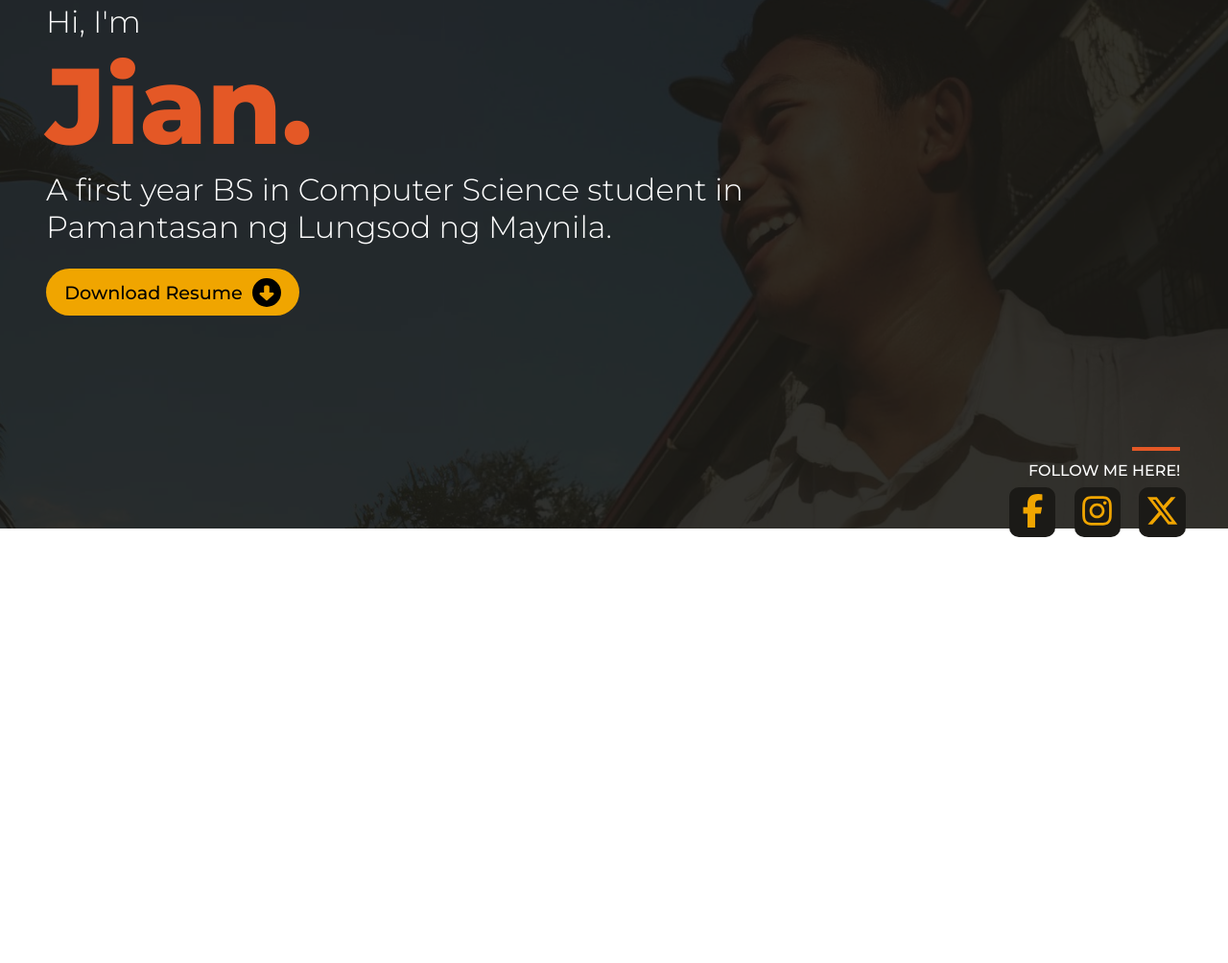
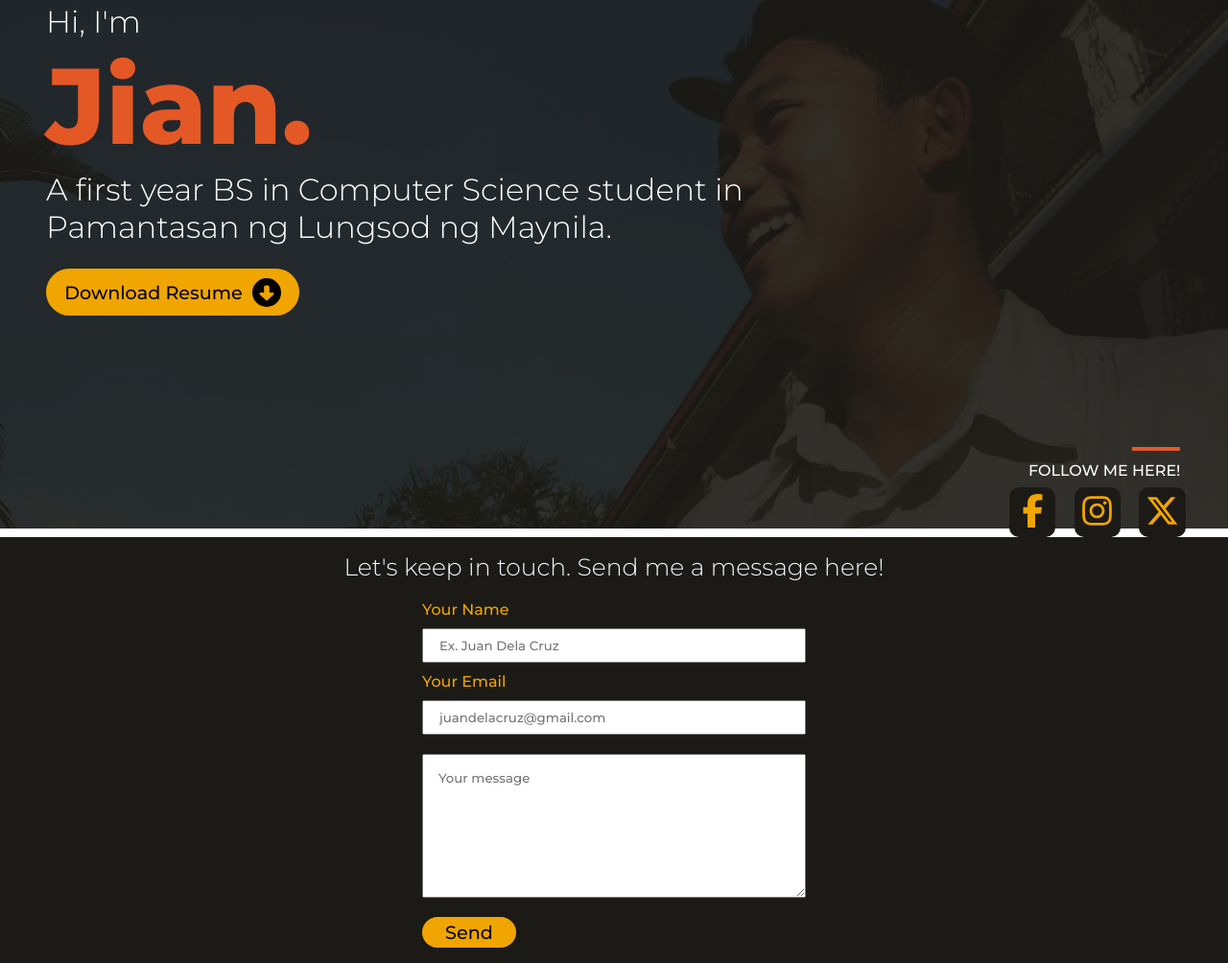
Before and after one commit to JiArcangel0916/ICC-final-web, a plain HTML site: page docs/index.html in a window 1280 px wide. Shown: the part 249-1253 px from the top of the page at 96% size. Before the commit the page ends 809 px from the top, so only its background shows below. Drawn offline with nearby package versions, Linux system fonts and the light colour scheme.

Commit message:
added forum feature

```diff
--- a/docs/index.html
+++ b/docs/index.html
@@ -10,6 +10,7 @@
     <link rel="preconnect" href="https://fonts.googleapis.com">
     <link rel="preconnect" href="https://fonts.gstatic.com" crossorigin>
     <link href="https://fonts.googleapis.com/css2?family=Bebas+Neue&family=Montserrat:wght@300;500;800&display=swap" rel="stylesheet">
+    <script type="text/javascript" src="https://cdn.jsdelivr.net/npm/@emailjs/browser@4/dist/email.min.js"></script>
 </head>
 <body>
     <div class="backgroundContainer">
@@ -53,6 +54,20 @@
         </div>
 
     </div>
+    <div class="formSection">
+
+        <p class="formTitle">Let's keep in touch. Send me a message here!</p>
+
+        <form id="contact-form">
+            <label for="name">Your Name</label>
+            <input id="name" type="text" name="name" placeholder="Ex. Juan Dela Cruz" required>
+            <label for="email">Your Email</label>
+            <input id="email" type="email" name="email" placeholder="juandelacruz@gmail.com" required>
+            <textarea name="message" placeholder="Your message" required></textarea>
+            <button class="sendEmail" type="submit">Send</button>
+        </form>
+
+    </div>
 
     <script src="/scripts/navbar.js"></script>
     <script defer src="/scripts/home.js"></script>
--- a/scripts/home.js
+++ b/scripts/home.js
@@ -2,10 +2,30 @@ const observer = new IntersectionObserver((entries) => {
     entries.forEach((entry) => {
         console.log(entry)
         if (entry.isIntersecting){
-            entry.taget.classList.add("show");
+            entry.target.classList.add("show");
         }
     })
 })
 
 const textElements = document.querySelectorAll(".text");
-hiddenElements.forEach((el) => observer.observe(el));
+textElements.forEach((el) => observer.observe(el));
+
+const pubKey = "TK3wxxKCpJUa8Vgjb";
+const serviceId = "service_ic0dr4j";
+const templateId = "template_beerc5n"
+
+emailjs.init({
+  publicKey: pubKey,
+});
+
+document.addEventListener("DOMContentLoaded", () => {
+  const form = document.getElementById("contact-form");
+  if (form) {
+    form.addEventListener("submit", function (e) {
+      e.preventDefault();
+      emailjs.sendForm(serviceId, templateId, this)
+        .then(() => alert('Message sent!'))
+        .catch(error => alert('Failed to send email ' + JSON.stringify(error)));
+    });
+  }
+});
--- a/styles/home.css
+++ b/styles/home.css
@@ -179,6 +179,61 @@ svg{
     fill: #1B1A17
 }
 
+/* FORUM SECTION */
+.formSection{
+    background-color: #1B1A17;
+    padding: 1em;
+    min-height: 50vh;
+    display: flex;
+    flex-direction: column;
+    justify-content: space-around;
+    align-items: center;
+}
+
+.formTitle{
+    color: aliceblue;
+    font-family: 'Montserrat';
+    font-size: 25px;
+}
+
+#contact-form{
+    display: flex;
+    flex-direction: column;
+    justify-content: center;
+    align-items: flex-start;
+    gap: 20px;
+    margin-top: 30px;
+}
+
+.formSection label{
+    color: #F0A500;
+    margin: -10px 0;
+}
+
+.formSection input,
+.formSection textArea{
+    width: 400px;
+    height: 30px;
+    padding: 1rem;
+}
+
+.formSection textArea{
+    height: 150px;
+}
+
+.formSection button{
+    background-color: #F0A500;
+    font-size: 1.2rem;
+    padding: .25rem 1.5rem;
+    border-radius: 20px;
+    border: 0;
+}
+
+.formSection button:hover{
+    background-color: black;
+    color: #F0A500;
+}
+
 @media (max-width: 970px){
     .text, .desc{
         align-items: center;
```
